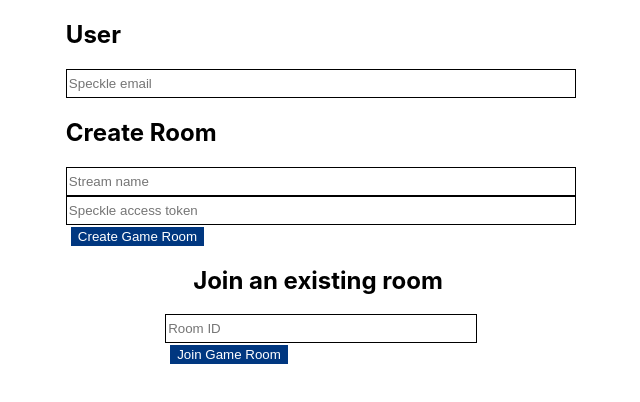
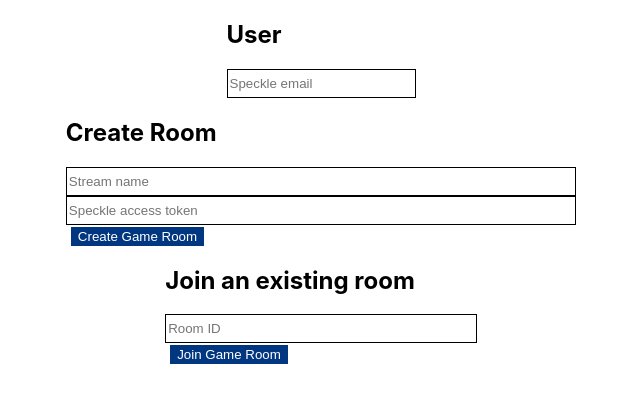
Before and after one commit to yolibernal/spectionary, a React (Create React App) app in the folder frontend/: page / in a window 1280 px wide. Shown: the top 402 px of the page, without its empty margins (322-962 px from the left). Built offline with nearby package versions, Linux system fonts and the light colour scheme.

Commit message:
Added join by url

```diff
--- a/frontend/src/App.tsx
+++ b/frontend/src/App.tsx
@@ -1,5 +1,5 @@
-import React, { useState } from "react"
-import { v4 as uuidv4 } from "uuid"
+import React, { useEffect, useState } from "react"
+import { v4 as uuidv4, validate } from "uuid"
 import "./App.css"
 import { GameView } from "./components/GameView"
 import { JoinRoomView } from "./components/JoinRoomView"
@@ -7,14 +7,21 @@
 const App = () => {
   const [myClientId, setMyClientId] = useState(uuidv4())
 
-  const [roomId, setRoomId] = useState<string | null>(null)
-  const [streamId, setStreamId] = useState<string | null>(null)
+  const [roomId, setRoomId] = useState<string>("")
+  const [streamId, setStreamId] = useState<string>("")
+  console.log(window.location.href)
+
+  useEffect(() => {
+    const urlUUID = window.location.pathname.split("/")[1]
+    if (validate(urlUUID)) setRoomId(urlUUID)
+  }, [])
 
   if (!roomId || !streamId) {
     return (
       <JoinRoomView
         clientId={myClientId}
         setRoomId={setRoomId}
+        roomId={roomId}
         setStreamId={setStreamId}
       />
     )
@@ -22,5 +29,4 @@
 
   return <GameView roomId={roomId} streamId={streamId} clientId={myClientId} />
 }
-
 export default App
--- /dev/null
+++ b/frontend/src/components/CreateRoom.tsx
@@ -0,0 +1,53 @@
+import axios from "axios"
+import { Dispatch, FunctionComponent, SetStateAction, useState } from "react"
+
+interface Props {
+  setRoomId: Dispatch<SetStateAction<string>>
+  setStreamId: Dispatch<SetStateAction<string>>
+  speckleEmail: string
+  clientId: string
+}
+export const CreateRoom: FunctionComponent<Props> = ({
+  setRoomId,
+  setStreamId,
+  speckleEmail,
+  clientId,
+}) => {
+  const [accessToken, setAccessToken] = useState<string>("")
+  const [streamName, setStreamName] = useState<string>("")
+  return (
+    <div>
+      <h2>Create Room</h2>
+      <input
+        className="input-chat"
+        type="text"
+        placeholder="Stream name"
+        onChange={(e) => setStreamName(e.target.value)}
+        value={streamName || ""}
+      />
+      <input
+        className="input-chat"
+        type="text"
+        placeholder="Speckle access token"
+        onChange={(e) => setAccessToken(e.target.value)}
+        value={accessToken || ""}
+      />
+      <button
+        className="submit"
+        onClick={async () => {
+          const response = await axios.post("/create-room", {
+            client_id: clientId,
+            access_token: accessToken,
+            stream_name: streamName,
+            speckle_email: speckleEmail,
+          })
+          const { room_id, stream_id } = response.data
+          setRoomId(room_id)
+          setStreamId(stream_id)
+        }}
+      >
+        Create Game Room
+      </button>
+    </div>
+  )
+}
--- a/frontend/src/components/GameView.tsx
+++ b/frontend/src/components/GameView.tsx
@@ -62,11 +62,18 @@
     setMessage("")
   }
 
+  const copyToClipboard = () => {
+    navigator.clipboard.writeText(window.origin + "/" + roomId)
+  }
   return (
     <div className="container">
       <h1>Chat</h1>
       <h2>Your client id: {myClientId} </h2>
-      <h2>Your room id: {roomId} </h2>
+      <h2 onClick={copyToClipboard}>
+        <div style={{ display: "flex", flexDirection: "column" }}>
+          Click to copy room: <a href="#">{window.origin + "/" + roomId}</a>
+        </div>{" "}
+      </h2>
       <div className="chat-container">
         <div className="chat">
           {messages.map((message, index) => (
--- /dev/null
+++ b/frontend/src/components/InputUser.tsx
@@ -0,0 +1,46 @@
+import axios from "axios"
+import { Dispatch, FunctionComponent, SetStateAction } from "react"
+
+interface Props {
+  speckleEmail: string
+  setSpeckleEmail: Dispatch<SetStateAction<string>>
+  setStreamId: Dispatch<SetStateAction<string>>
+  roomId: string
+  clientId: string
+}
+export const InputUser: FunctionComponent<Props> = ({
+  speckleEmail,
+  setSpeckleEmail,
+  setStreamId,
+  roomId,
+  clientId,
+}) => {
+  return (
+    <div>
+      <h2>User</h2>
+      <input
+        className="input-chat"
+        type="text"
+        placeholder="Speckle email"
+        onChange={(e) => setSpeckleEmail(e.target.value)}
+        value={speckleEmail || ""}
+      />
+      {roomId && (
+        <button
+          className="submit"
+          onClick={async () => {
+            const response = await axios.post("/join-room", {
+              client_id: clientId,
+              room_id: roomId,
+              speckle_email: speckleEmail,
+            })
+            const { room_id, stream_id } = response.data
+            setStreamId(stream_id)
+          }}
+        >
+          Join Game Room
+        </button>
+      )}
+    </div>
+  )
+}
--- /dev/null
+++ b/frontend/src/components/JoinRoom.tsx
@@ -0,0 +1,45 @@
+import axios from "axios"
+import { Dispatch, FunctionComponent, SetStateAction, useState } from "react"
+
+interface Props {
+  clientId: string
+  speckleEmail: string
+  setRoomId: Dispatch<SetStateAction<string>>
+}
+
+export const JoinRoom: FunctionComponent<Props> = ({
+  clientId,
+  speckleEmail,
+  setRoomId,
+}) => {
+  const [joinRoomId, setJoinRoomId] = useState<string>("")
+
+  return (
+    <div>
+      <h2>Join an existing room</h2>
+      <div>
+        <input
+          className="input-chat"
+          type="text"
+          placeholder="Room ID"
+          onChange={(e) => setJoinRoomId(e.target.value)}
+          value={joinRoomId}
+        />
+        <button
+          className="submit"
+          onClick={async () => {
+            const response = await axios.post("/join-room", {
+              client_id: clientId,
+              room_id: joinRoomId,
+              speckle_email: speckleEmail,
+            })
+            const { room_id, stream_id } = response.data
+            setRoomId(room_id)
+          }}
+        >
+          Join Game Room
+        </button>
+      </div>
+    </div>
+  )
+}
--- a/frontend/src/components/JoinRoomView.tsx
+++ b/frontend/src/components/JoinRoomView.tsx
@@ -1,90 +1,46 @@
-import axios from "axios"
 import React, {
   Dispatch,
   FunctionComponent,
   SetStateAction,
   useState,
 } from "react"
+import { CreateRoom } from "./CreateRoom"
+import { InputUser } from "./InputUser"
+import { JoinRoom } from "./JoinRoom"
 
 export const JoinRoomView: FunctionComponent<{
   clientId: string
-  setRoomId: Dispatch<SetStateAction<string | null>>
-  setStreamId: Dispatch<SetStateAction<string | null>>
-}> = ({ clientId, setRoomId, setStreamId }) => {
-  const [joinRoomId, setJoinRoomId] = useState<string | null>(null)
-  const [speckleEmail, setSpeckleEmail] = useState<string | null>(null)
-  const [accessToken, setAccessToken] = useState<string | null>(null)
-  const [streamName, setStreamName] = useState<string | null>(null)
+  setRoomId: Dispatch<SetStateAction<string>>
+  setStreamId: Dispatch<SetStateAction<string>>
+  roomId: string
+}> = ({ clientId, setRoomId, setStreamId, roomId }) => {
+  const [speckleEmail, setSpeckleEmail] = useState<string>("")
+
   return (
     <div className="container">
-      <div>
-        <h2>User</h2>
-        <input
-          className="input-chat"
-          type="text"
-          placeholder="Speckle email"
-          onChange={(e) => setSpeckleEmail(e.target.value)}
-          value={speckleEmail || ""}
-        ></input>
-        <h2>Create Room</h2>
-        <input
-          className="input-chat"
-          type="text"
-          placeholder="Stream name"
-          onChange={(e) => setStreamName(e.target.value)}
-          value={streamName || ""}
-        ></input>
-        <input
-          className="input-chat"
-          type="text"
-          placeholder="Speckle access token"
-          onChange={(e) => setAccessToken(e.target.value)}
-          value={accessToken || ""}
-        ></input>
+      <InputUser
+        speckleEmail={speckleEmail}
+        setSpeckleEmail={setSpeckleEmail}
+        roomId={roomId}
+        clientId={clientId}
+        setStreamId={setStreamId}
+      />
+      {!roomId && (
+        <CreateRoom
+          setRoomId={setRoomId}
+          setStreamId={setStreamId}
+          speckleEmail={speckleEmail}
+          clientId={clientId}
+        />
+      )}
 
-        <button
-          className="submit"
-          onClick={async () => {
-            const response = await axios.post("/create-room", {
-              client_id: clientId,
-              access_token: accessToken,
-              stream_name: streamName,
-              speckle_email: speckleEmail,
-            })
-            const { room_id, stream_id } = response.data
-            setRoomId(room_id)
-            setStreamId(stream_id)
-          }}
-        >
-          Create Game Room
-        </button>
-      </div>
-
-      <h2>Join an existing room</h2>
-      <div>
-        <input
-          className="input-chat"
-          type="text"
-          placeholder="Room ID"
-          onChange={(e) => setJoinRoomId(e.target.value)}
-          value={joinRoomId || ""}
-        ></input>
-        <button
-          className="submit"
-          onClick={async () => {
-            const response = await axios.post("/join-room", {
-              client_id: clientId,
-              room_id: joinRoomId,
-              speckle_email: speckleEmail,
-            })
-            const { room_id, stream_id } = response.data
-            setRoomId(room_id)
-            setStreamId(stream_id)
-          }}
-        >
-          Join Game Room
-        </button>
-      </div>
+      {!roomId && (
+        <JoinRoom
+          clientId={clientId}
+          speckleEmail={speckleEmail}
+          setRoomId={setRoomId}
+        />
+      )}
     </div>
   )
 }
```
Also changed, not shown: 1 other file (tests, documents, lock files or other folders).
